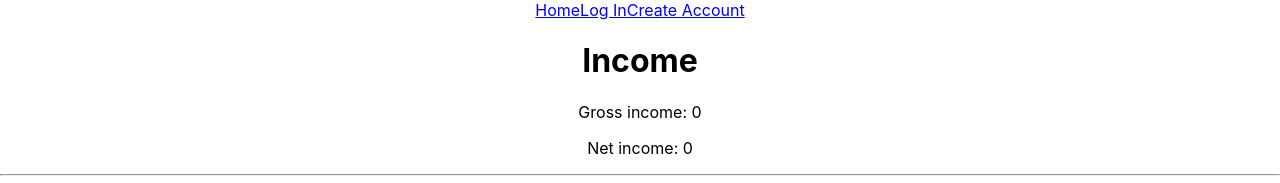
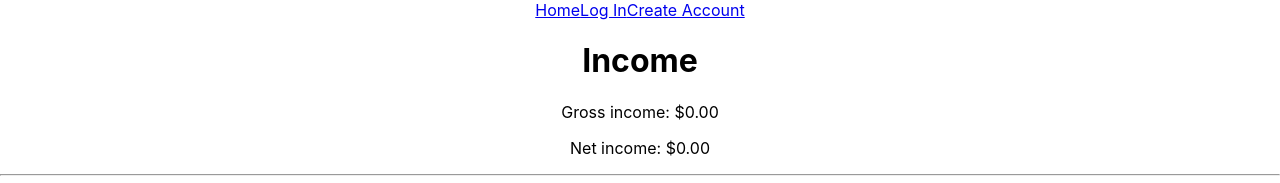
Before and after one commit to mvogee/budget_tool_2.0, a React (Create React App) app in the folder client/: page /income in a window 1280 px wide. Shown: the top 183 px of the page. Built offline with nearby package versions, Linux system fonts and the light colour scheme; no server answers.

Commit message:
fixed gross and net not updating on edits. fixed typo

```diff
--- a/client/src/components/IncomeDisplay.jsx
+++ b/client/src/components/IncomeDisplay.jsx
@@ -99,6 +99,7 @@ function IncomeDisplay(props) {
             taxEdit={taxEdit} setTaxEdit={setTaxEdit}
             retireEdit={retireEdit} setRetireEdit={setRetireEdit}
             idxEdit={idxEdit} setidxEdit={setidxEdit}
+            calculateMonthIncome={props.calculateMonthIncome}
         />
             <table className="income-table">
                 <thead>
--- a/client/src/components/PopEditIncome.jsx
+++ b/client/src/components/PopEditIncome.jsx
@@ -20,7 +20,7 @@ function PopEditIncome(props) {
     }
 
     function updateLocal() {
-        let updatedIncomeItem = {id: props.editId, incomeName: props.nameEdit, hourlyRate: props.hoursEdit, hoursPerWeek: props.hoursEdit, taxRate: (props.taxEdit / 100), retirement: (props.retireEdit / 100) };
+        let updatedIncomeItem = {id: props.editId, incomeName: props.nameEdit, hourlyRate: parseFloat(props.rateEdit), hoursPerWeek: parseFloat(props.hoursEdit), taxRate: (props.taxEdit / 100), retirement: (props.retireEdit / 100) };
         props.setIncomeList((prevState) => {
             let newList = Array.from(prevState);
             newList[props.idxEdit] = updatedIncomeItem;
@@ -29,7 +29,7 @@ function PopEditIncome(props) {
     }
 
     async function updateRemote() {
-        let data = {itmId: props.editId, incomeName: props.nameEdit, hourlyRate: props.hoursEdit, hoursPerWeek: props.hoursEdit, taxRate: props.taxEdit, retirement: props.retireEdit };
+        let data = {itmId: props.editId, incomeName: props.nameEdit, hourlyRate: props.rateEdit, hoursPerWeek: props.hoursEdit, taxRate: props.taxEdit, retirement: props.retireEdit };
         console.log("Updating the server");
         let url = "/income";
         let opts = {
@@ -57,7 +57,7 @@ function PopEditIncome(props) {
         updateLocal();
         // update the remote copy of incomeList
         updateRemote();
-        closePopup();
+        props.calculateMonthIncome(props.incomeList);
     }
 
     function cancelBtn(event) {
--- a/client/src/routes/Income.jsx
+++ b/client/src/routes/Income.jsx
@@ -115,8 +115,8 @@ function Income(props) {
         <div className="income">
             <h1>Income</h1>
             <div className="top-stats">
-                <p>Gross income: {grossIncome} </p>
-                <p>Net income: {netIncome} </p>
+                <p>Gross income: ${grossIncome.toFixed(2)} </p>
+                <p>Net income: ${netIncome.toFixed(2)} </p>
             </div>
             <hr />
             <div className="form_div">
```
